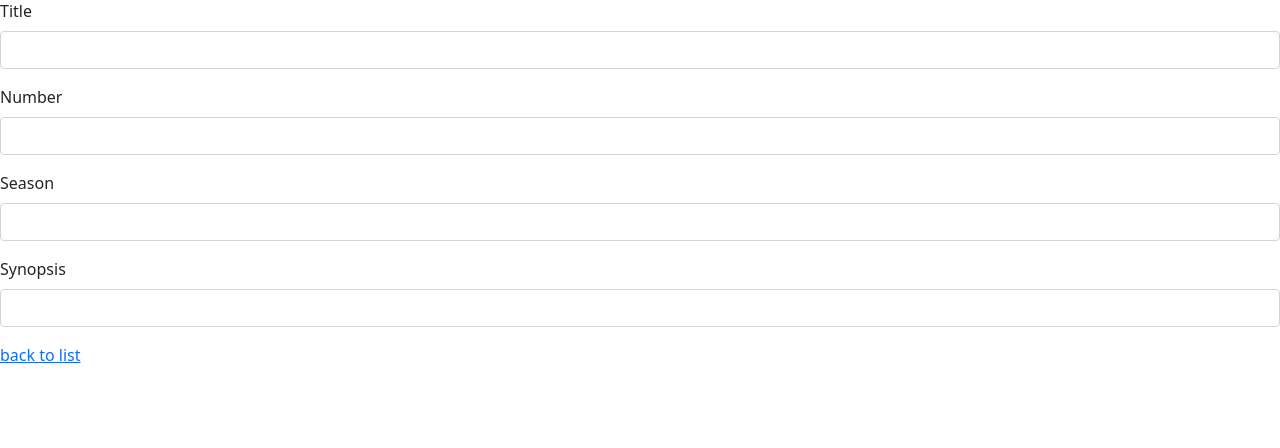
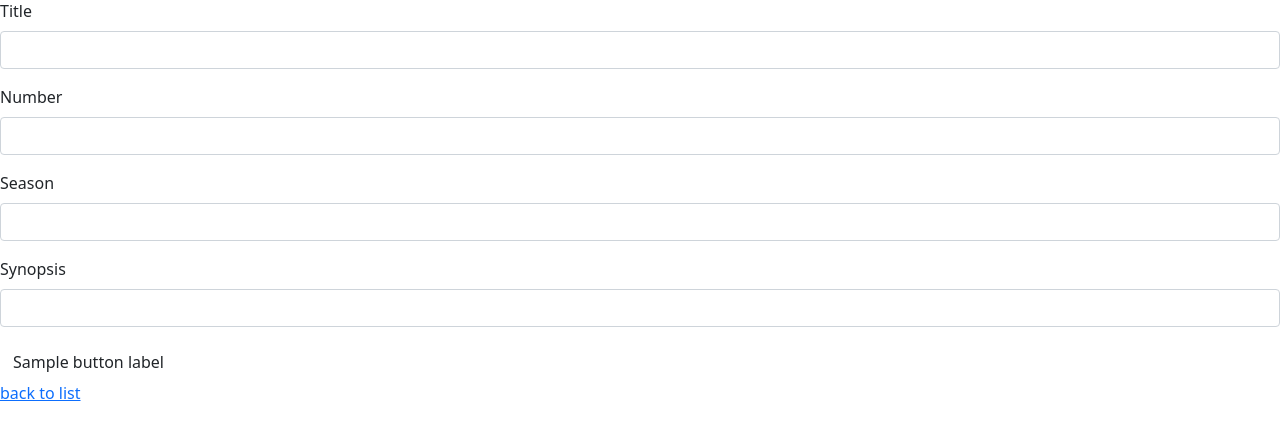
Before and after one commit to Olivier-Preaux/World-series, a Symfony app: template templates/episode/new.html.twig in a window 1280 px wide. Shown: the part 113-561 px from the top of the page. Run offline with Twig, Linux system fonts and the light colour scheme; the template is opened without the code that fills it: most values are stand-ins (such as "Sample title", 1, 10 or a date in 2020); form fields are guessed from the names that the template uses; some libraries are stand-ins or nearby versions.

Commit message:
Quete 18

```diff
--- a/templates/episode/new.html.twig
+++ b/templates/episode/new.html.twig
@@ -19,7 +19,11 @@
          <div class='formEditEpisode'>
             {{ form_row(form.synopsis) }}
         </div>
+        <div class='centre'>
+        <button class="btn">{{ button_label|default('Save') }}</button>
+        </div>
 	{{ form_end(form) }}
-
+     <div class='centre'>
 	<a href="{{ path('episode_index') }}">back to list</a>
+    </div>
 {% endblock %}
```
